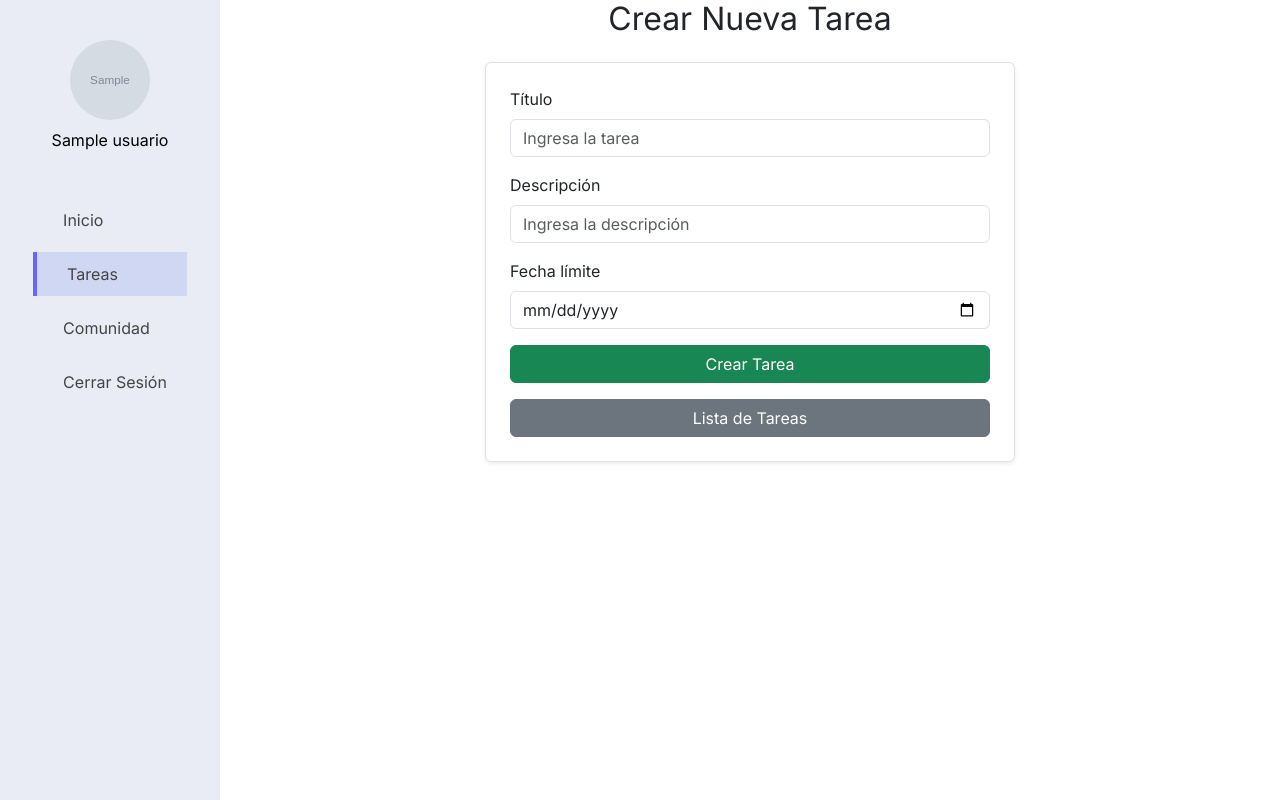
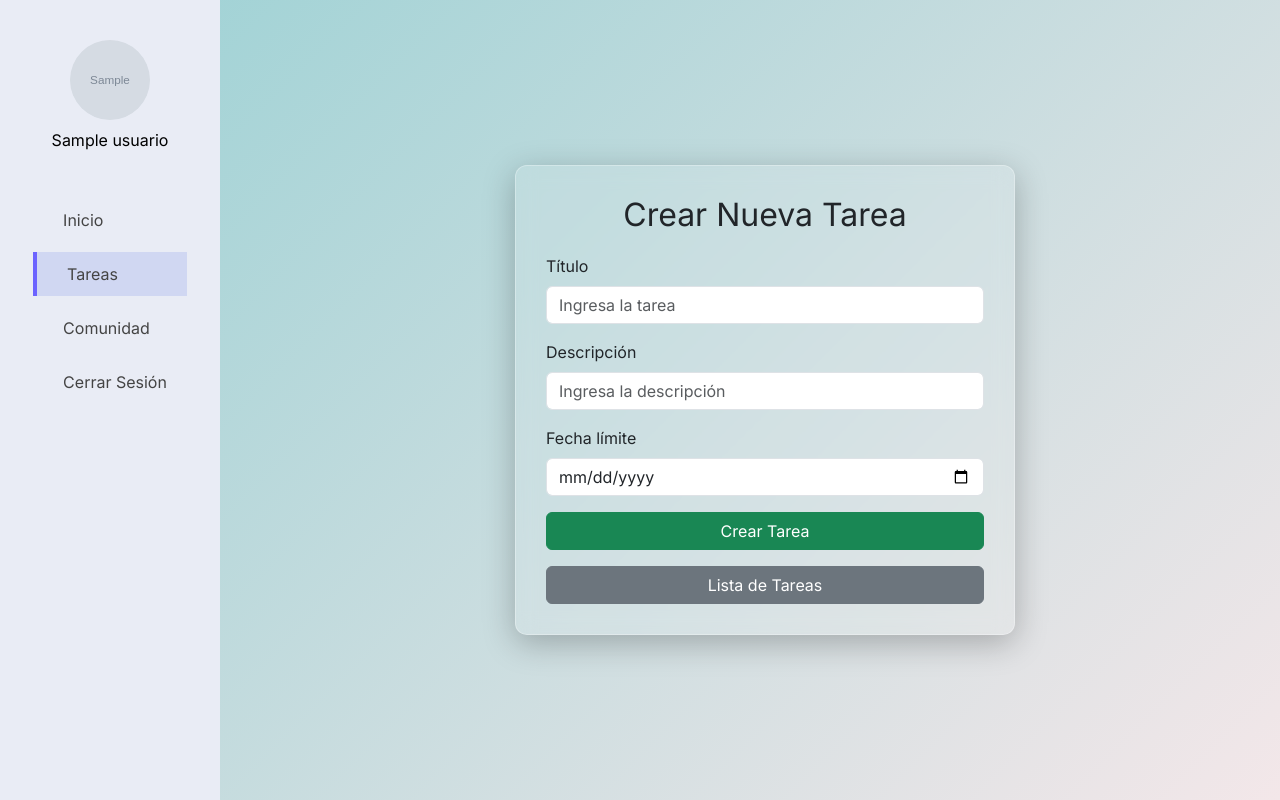
Before and after one commit to metodologia-en-sistemas/To-Do-List, a PHP site: page /creartarea.php in a window 1280 px wide. Run offline with PHP 8.4, Linux system fonts and the light colour scheme; the visitor is signed in with stand-in values (Sample User, id 1); tables that the repository leaves empty or names only in its code hold one stand-in row (values such as "Sample post"); grey boxes marked "Sample" are stand-in pictures.

Commit message:
fondo en crear tarea y tareas

```diff
--- a/backend/config/database.php
+++ b/backend/config/database.php
@@ -1,7 +1,7 @@
 <?php
 $host = 'localhost';
 $nombre = 'root';
-$password = 'Cristian47';
+$password = '';
 $db = "gestion_tareas";
 
 try {
--- a/frontend/creartarea.php
+++ b/frontend/creartarea.php
@@ -30,6 +30,7 @@ if ($_SERVER['REQUEST_METHOD'] === 'POST') {
         exit();
     }
 }
+
 $query = "SELECT nombre, imagen FROM usuarios WHERE id_usuario = ?";
 $stmt = $conexion->prepare($query);
 $stmt->execute([$_SESSION['id_usuario']]);
@@ -37,25 +38,70 @@ $usuario = $stmt->fetch(PDO::FETCH_ASSOC);
 
 $imagen_usuario = isset($usuario['imagen']) ? '../frontend/' . $usuario['imagen'] : '../frontend/uploads/default-avatar.png';
 $_SESSION['nombre'] = $usuario['nombre'];
-// Validar sesión al inicio
-if (!isset($_SESSION['id_usuario'])) {
-    header('Location: ../frontend/login.html');
-    exit;
-}
 ?>
-
 <!DOCTYPE html>
 <html lang="es">
 <head>
   <meta charset="UTF-8" />
   <meta name="viewport" content="width=device-width, initial-scale=1" />
-  <title>Tareas</title>
+  <title>Crear Tarea</title>
   <link href="https://fonts.googleapis.com/css2?family=Inter:wght@400;600;700&display=swap" rel="stylesheet" />
   <link rel="stylesheet" href="../../frontend/css/das.css" />
-  <link rel="stylesheet" href="../frontend/css/comun.css" />
+  <link rel="stylesheet" href="../../frontend/css/comun.css" />
   <link href="https://cdn.jsdelivr.net/npm/bootstrap@5.3.3/dist/css/bootstrap.min.css" rel="stylesheet" crossorigin="anonymous"/>
+
+  <style>
+    body {
+      background: linear-gradient(135deg, #9ad1d4, #f3e7e9);
+      min-height: 100vh;
+      margin: 0;
+      font-family: 'Inter', sans-serif;
+      display: flex;
+      justify-content: center;
+      align-items: center;
+    }
+
+    .sidebar {
+      position: absolute;
+      left: 0;
+      top: 0;
+      bottom: 0;
+    }
+
+    .content {
+      margin-left: 250px; /* ancho típico de sidebar */
+      width: 100%;
+      display: flex;
+      justify-content: center;
+      align-items: center;
+    }
+
+    form {
+      background: rgba(255, 255, 255, 0.1);
+      border: 1px solid rgba(255, 255, 255, 0.3);
+      backdrop-filter: blur(10px);
+      -webkit-backdrop-filter: blur(10px);
+      box-shadow: 0 8px 32px rgba(0, 0, 0, 0.25);
+      padding: 30px;
+      border-radius: 12px;
+      width: 100%;
+      max-width: 500px;
+    }
+
+    .form-label,
+    .form-control,
+    .btn {
+      z-index: 2;
+    }
+
+    h2 {
+      text-align: center;
+      margin-bottom: 20px;
+    }
+  </style>
 </head>
 <body>
+
   <div class="sidebar">
     <div class="avatar" style="margin: 20px 0; text-align: center;">
       <img src="<?php echo htmlspecialchars($imagen_usuario); ?>" alt="Avatar" style="width: 80px; height: 80px; border-radius: 50%;" />
@@ -64,15 +110,15 @@ if (!isset($_SESSION['id_usuario'])) {
 
     <div class="nav-links">
       <a href="./dashboard.php"><i class="icon-home"></i> Inicio</a>
-      <a href="./tareas.php" class="active"><i ></i> Tareas</a>
-      <a href="./comunidad.php" ><i class="icon-project"></i> Comunidad</a>
+      <a href="./tareas.php" class="active"><i></i> Tareas</a>
+      <a href="./comunidad.php"><i class="icon-project"></i> Comunidad</a>
       <a href="../backend/routes/cerrar.php"><i class="icon-logout"></i> Cerrar Sesión</a>
     </div>
   </div>
 
   <div class="content">
-      <h2 class="mb-4 text-center">Crear Nueva Tarea</h2>
-      <form method="POST" action="creartarea.php" enctype="multipart/form-data" class="border p-4 bg-white shadow-sm rounded w-50 ">
+    <form method="POST" action="creartarea.php" enctype="multipart/form-data">
+      <h2>Crear Nueva Tarea</h2>
       <div class="mb-3">
         <label for="titulo" class="form-label">Título</label>
         <input type="text" name="titulo" id="titulo" class="form-control" placeholder="Ingresa la tarea" required>
@@ -85,10 +131,9 @@ if (!isset($_SESSION['id_usuario'])) {
         <label for="fecha_limite" class="form-label">Fecha límite</label>
         <input type="date" name="fecha_limite" id="fecha_limite" class="form-control">
       </div>
-        <button type="submit"  class="btn btn-success w-100">Crear Tarea</button>
+      <button type="submit" class="btn btn-success w-100">Crear Tarea</button>
       <a href="../../frontend/tareas.php" class="btn btn-secondary w-100 mt-3">Lista de Tareas</a>
     </form>
-    </div>
   </div>
 
   <script src="https://cdn.jsdelivr.net/npm/bootstrap@5.3.3/dist/js/bootstrap.bundle.min.js" crossorigin="anonymous"></script>
```
Also changed, not shown: frontend/tareas.php (+37 -7 lines). Lines whose indentation alone changed are shown as unchanged.
